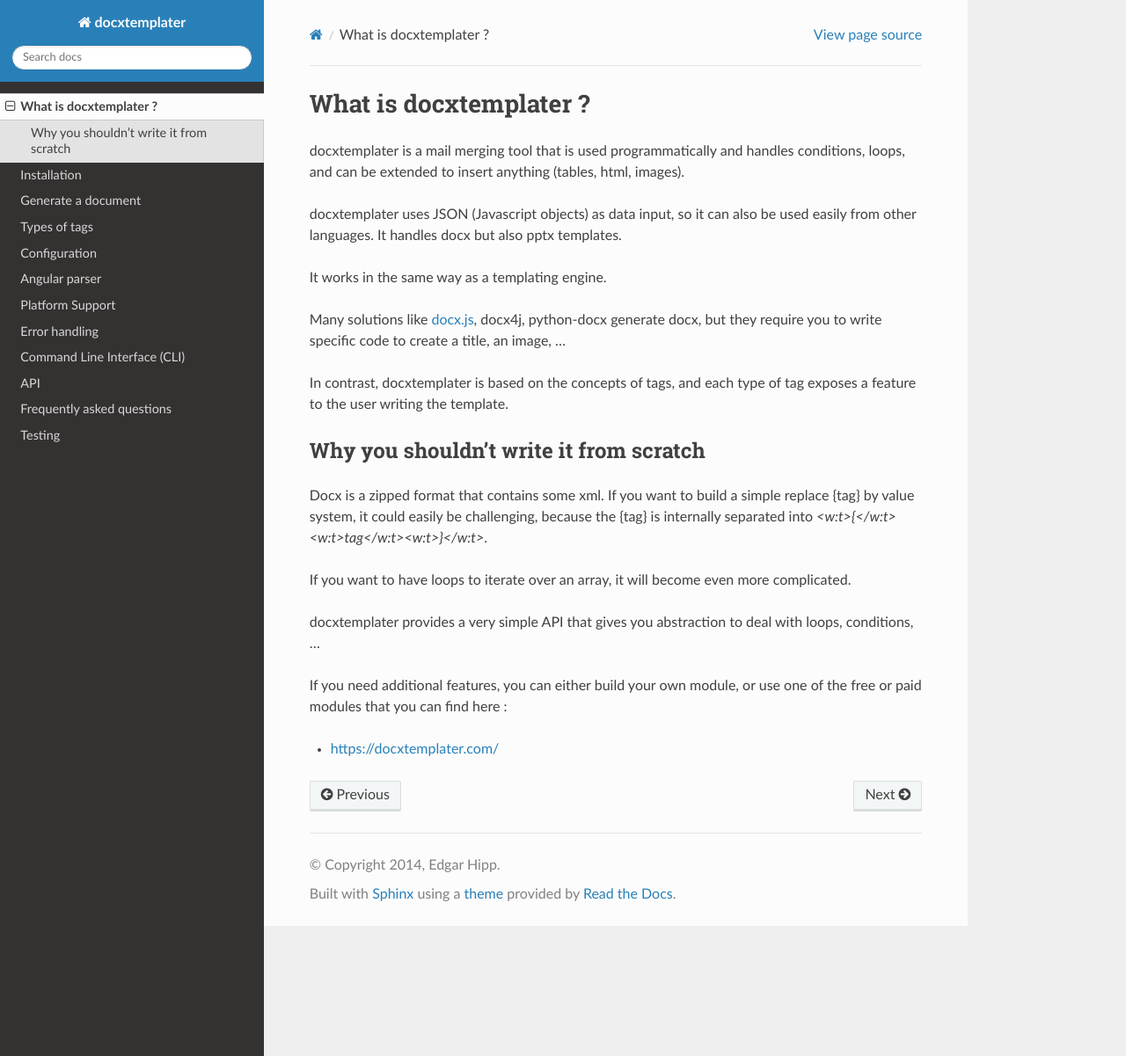
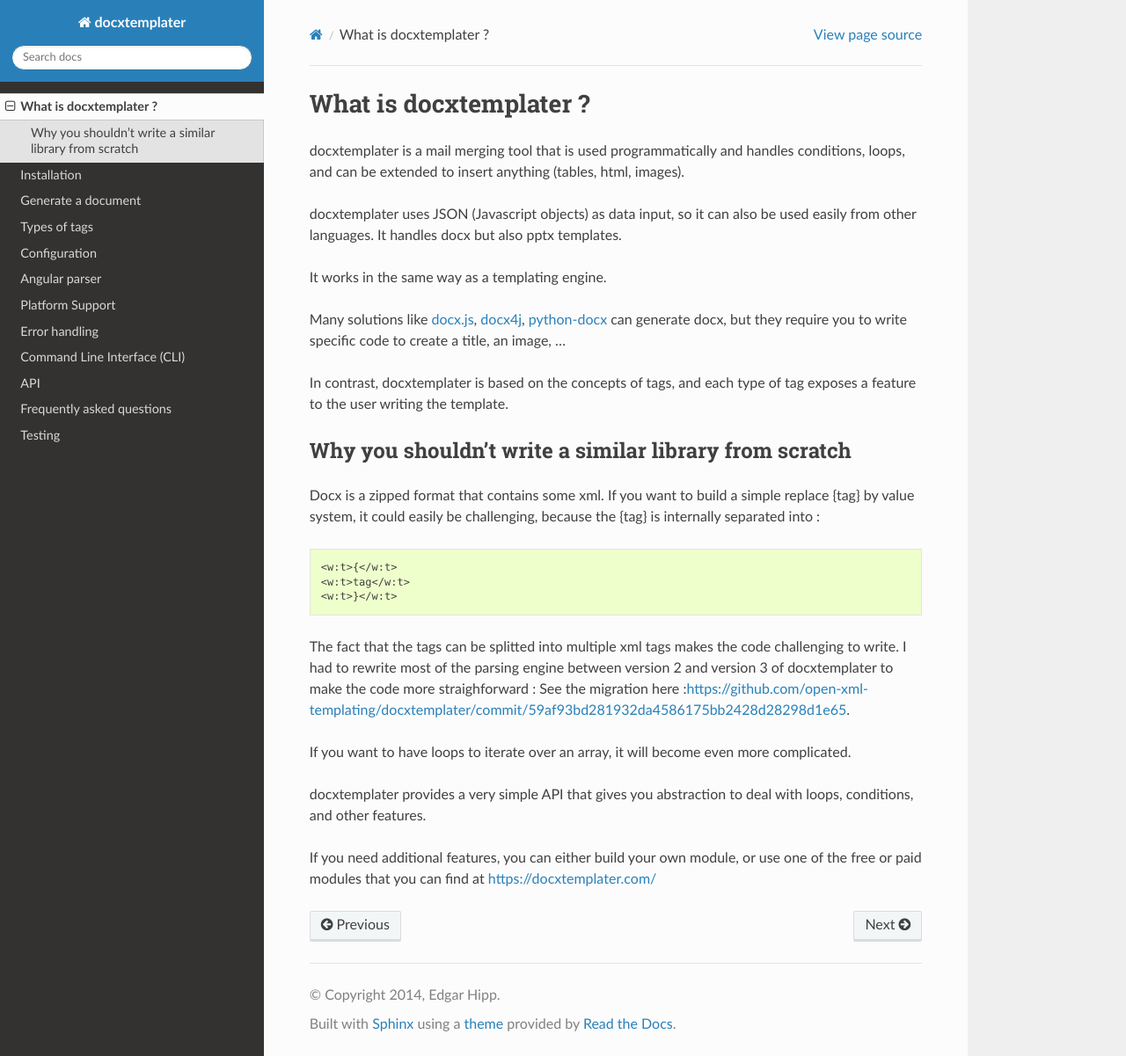
Before and after one commit to open-xml-templating/docxtemplater, a Sphinx documentation site: the page built from docs/source/goals.rst, in a window 1280 px wide and 1201 px high. Shown: the whole window at 88% size. Built offline with Sphinx 7.4.7 and the Read the Docs theme 2.0.0, drawn with Linux system fonts in a browser that asks for light colours.

Commit message:
Update documentation

```diff
--- a/docs/source/generate.rst
+++ b/docs/source/generate.rst
@@ -62,7 +62,9 @@ Node
     // buf is a nodejs buffer, you can either write it to a file or do anything else with it.
     fs.writeFileSync(path.resolve(__dirname, 'output.docx'), buf);
 
-You can download [input.docx](https://github.com/open-xml-templating/docxtemplater/raw/master/examples/tag-example.docx) and put it in the same folder than your script.
+You can download `input.docx`_ and put it in the same folder than your JS file.
+
+.. _`input.docx`: https://github.com/open-xml-templating/docxtemplater/raw/master/examples/tag-example.docx
 
 Browser
 -------
--- a/docs/source/goals.rst
+++ b/docs/source/goals.rst
@@ -12,22 +12,31 @@ docxtemplater uses JSON (Javascript objects) as data input, so it can also be us
 
 It works in the same way as a templating engine.
 
-Many solutions like `docx.js`_, docx4j, python-docx  generate docx, but they require you to write specific code to create a title, an image, ...
+
+Many solutions like `docx.js`_, `docx4j`_, `python-docx`_  can generate docx, but they require you to write specific code to create a title, an image, ...
 
 In contrast, docxtemplater is based on the concepts of tags, and each type of tag exposes a feature to the user writing the template.
 
 .. _docx.js: https://github.com/MrRio/DOCX.js/
+.. _docx4j: https://www.docx4java.org/trac/docx4j
+.. _python-docx: https://python-docx.readthedocs.io/en/latest/
 
-Why you shouldn't write it from scratch
----------------------------------------
+Why you shouldn't write a similar library from scratch
+------------------------------------------------------
 
 Docx is a zipped format that contains some xml.
-If you want to build a simple replace {tag} by value system, it could easily be challenging, because the {tag} is internally separated into `<w:t>{</w:t><w:t>tag</w:t><w:t>}</w:t>`.
+If you want to build a simple replace {tag} by value system, it could easily be challenging, because the {tag} is internally separated into :
+
+.. code-block:: text
+
+	<w:t>{</w:t>
+	<w:t>tag</w:t>
+	<w:t>}</w:t>
+
+The fact that the tags can be splitted into multiple xml tags makes the code challenging to write. I had to rewrite most of the parsing engine between version 2 and version 3 of docxtemplater to make the code more straighforward : See the migration here :https://github.com/open-xml-templating/docxtemplater/commit/59af93bd281932da4586175bb2428d28298d1e65.
 
 If you want to have loops to iterate over an array, it will become even more complicated.
 
-docxtemplater provides a very simple API that gives you abstraction to deal with loops, conditions, ...
+docxtemplater provides a very simple API that gives you abstraction to deal with loops, conditions, and other features.
 
-If you need additional features, you can either build your own module, or use one of the free or paid modules that you can find here :
-
-* https://docxtemplater.com/
+If you need additional features, you can either build your own module, or use one of the free or paid modules that you can find at https://docxtemplater.com/
--- a/docs/source/installation.rst
+++ b/docs/source/installation.rst
@@ -16,8 +16,10 @@ npm is the easiest way to install docxtemplater
 
     npm install docxtemplater
     npm install jszip@2
+    npm install jszip-utils # only for the browser (webpack)
 
 **jszip version 2 is important !** It won't work with jszip version 3
+**jszip-utils is not installed with jszip** and has to be installed separately
 
 If you want to use the `command line interface`_, you should use the global flag:
 
```
Also changed, not shown: other parts of docs/source/installation.rst (+1 -1 lines).
